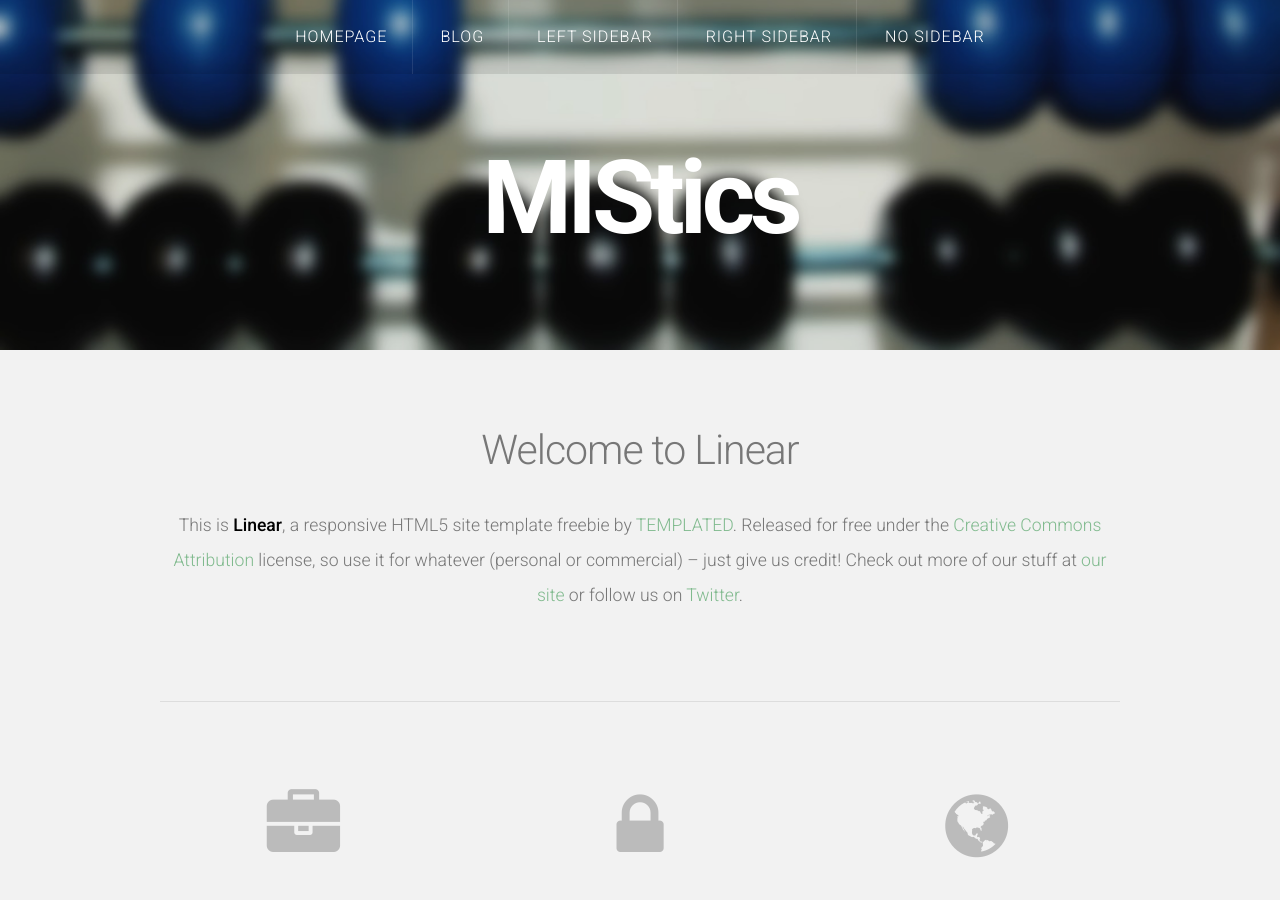
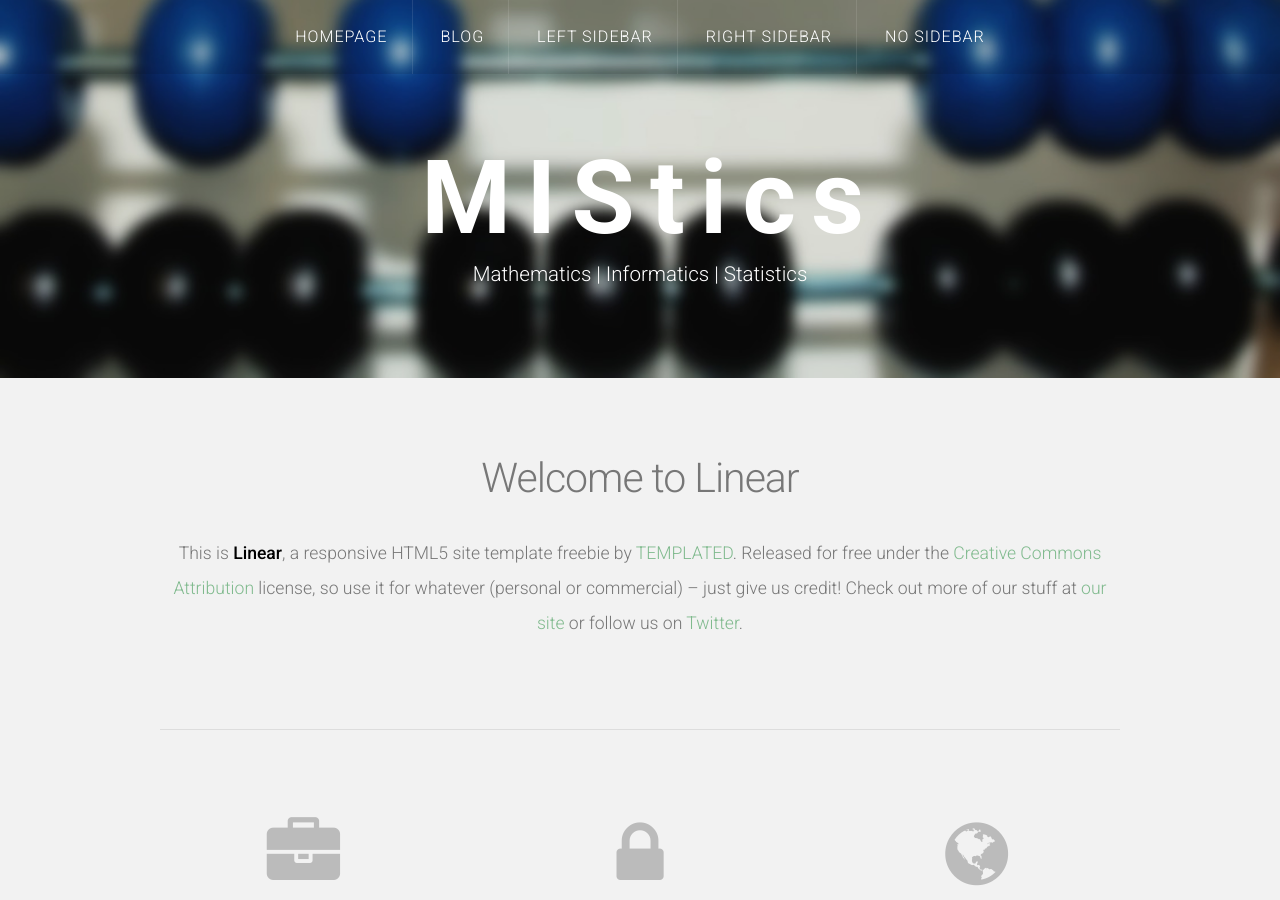
Before and after one commit to mistics/mistics.github.io, a Jekyll site: the page built from index.html, in a window 1280 px wide and 900 px high. Built offline with Jekyll 4.4.1, drawn with Linux system fonts in a browser that asks for light colours; the list of posts is cut into pages by our own code.

Commit message:
Update default.html

```diff
--- a/_layouts/default.html
+++ b/_layouts/default.html
@@ -30,8 +30,8 @@ Released for free under the Creative Commons Attribution 3.0 license (templated.
 
 			<!-- Logo -->
 			<div id="logo">
-				<h1><a href="#">MIStics</a></h1>
-				<span class="tag"></span>
+				<h1><a href="#">M I S t i c s</a></h1>
+				<span class="tag">Mathematics | Informatics | Statistics</span>
 			</div>
 		</div>
 	</div>
```
